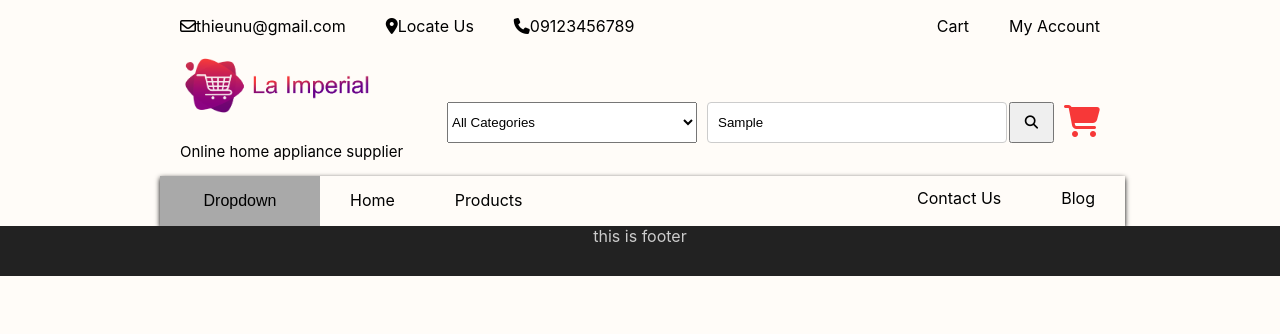
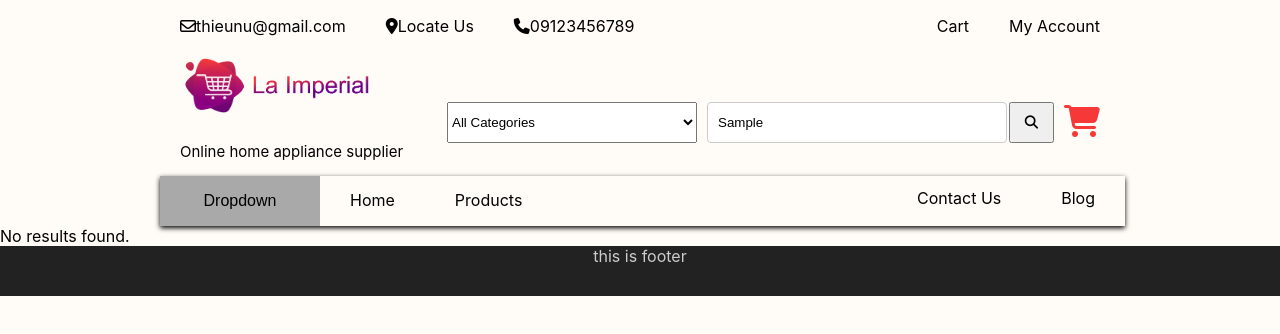
Before and after one commit to Grozay/La_Impreial, a React (Create React App) app in the folder source/: page / in a window 1280 px wide. Both pictures are taken after typing "Sample" into the empty fields and a click on the button 1031 px from the left and 122 px from the top of the page. Shown: the top 334 px of the page. Built offline with nearby package versions, Linux system fonts and the light colour scheme.

Commit message:
Update App.js

```diff
--- a/source/src/App.js
+++ b/source/src/App.js
@@ -19,6 +19,7 @@ function App() {
   const [panasonicProduct, setpanasonicProduct] = useState([])
   const [toshibaProduct, setttoshibaProduct] = useState([])
   const [searchValue, setsearchValue] = useState('');
+  const [noResults, setNoResults] = useState(false);
 
   useEffect(() => {
     fetch('/data/products.json')
@@ -73,7 +74,9 @@ function App() {
     }
 
     setFilterProduct(productSearch);
+    setNoResults(productSearch.length === 0);
   };
+
   const handleSearchType = (ProductType) => {
     if (ProductType !== '') {
       const filterProductType = products.filter(searchSelect => ProductType === searchSelect.type);
@@ -93,7 +96,15 @@ function App() {
       </nav>
       <Routes>
         <Route path='/' element={<HomePage />} />
-        <Route path='/products' element={<ProductList products={filterProduct} />} />
+        <Route path='/products' element={
+          noResults ? (
+            <div className="no-results-message">No results found.</div>
+          ) : (
+            <ProductList
+              products={filterProduct}
+            />
+          )
+        } />
         <Route path='/lg' element={<LG lgProduct={lgProduct} />} />
         <Route path='/panasonic' element={<Panasonic panasonicProduct={panasonicProduct} />} />
         <Route path='/toshiba' element={<Toshiba toshibaProduct={toshibaProduct} />} />
```
